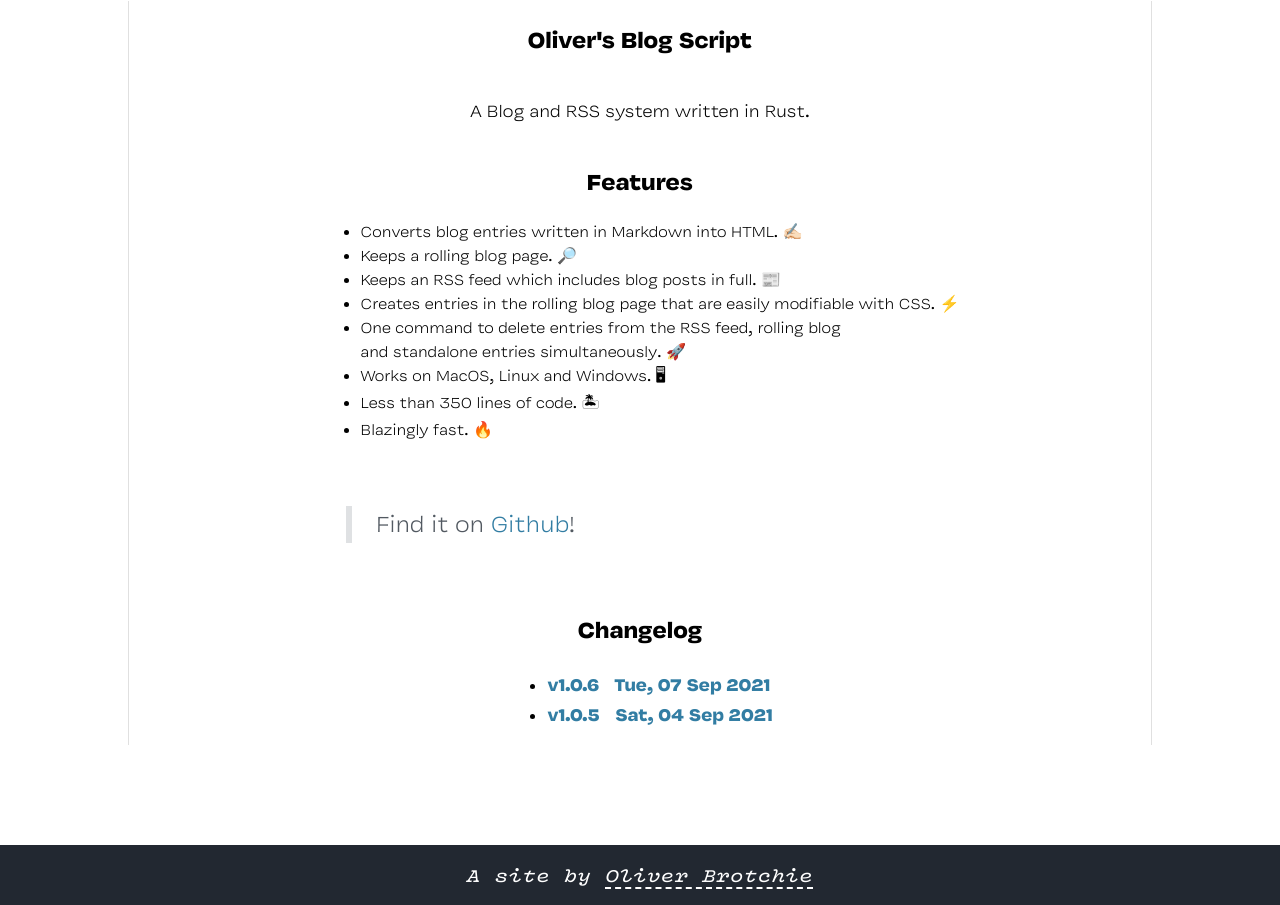
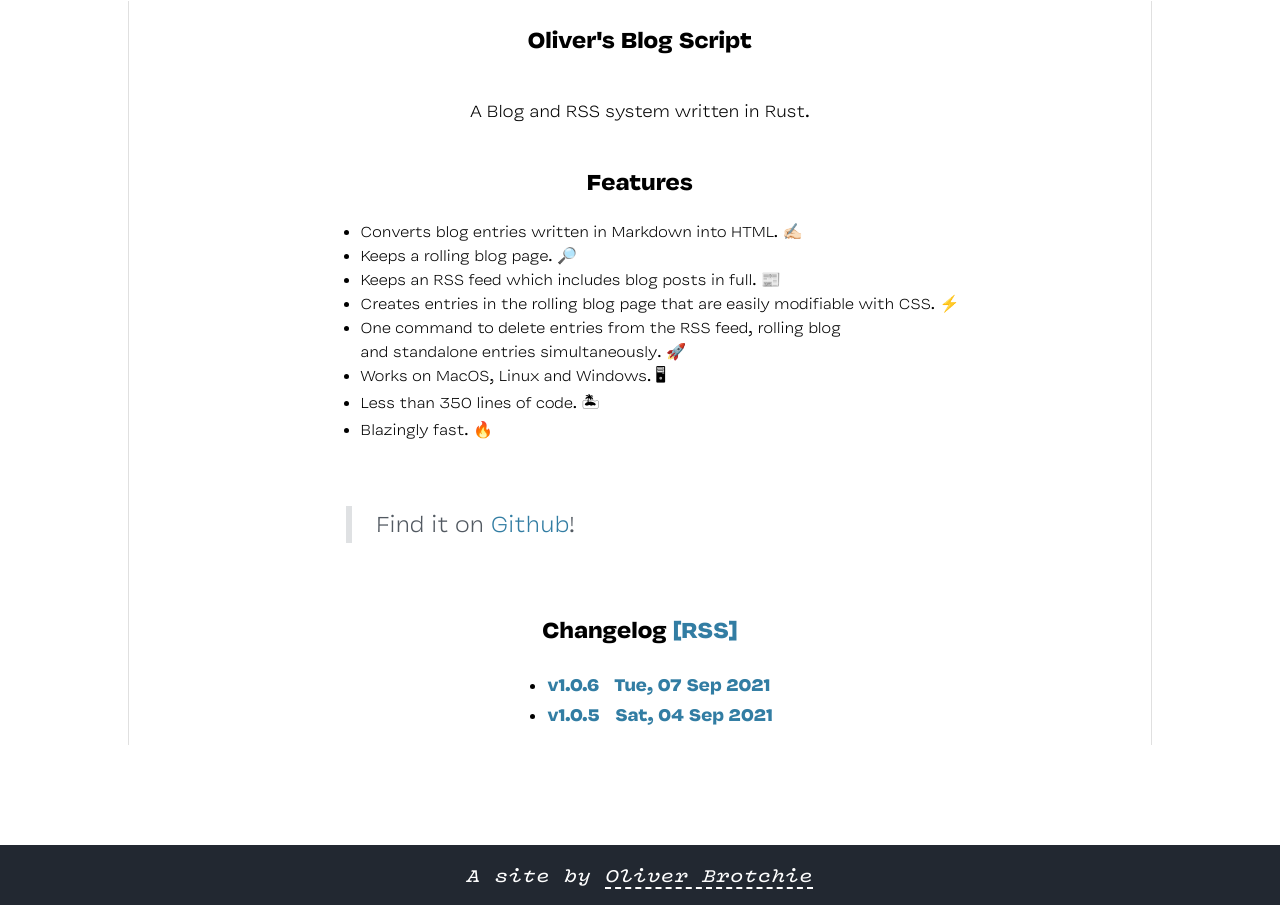
Before and after one commit to OliverBrotchie/ob, a plain HTML site: page docs/index.html in a window 1280 px wide. Shown: the part 349-1254 px from the top of the page. Drawn offline with Linux system fonts and the light colour scheme.

Commit message:
Update index.html

```diff
--- a/docs/index.html
+++ b/docs/index.html
@@ -47,7 +47,7 @@
 
 					<blockquote>Find it on <a href="https://github.com/OliverBrotchie/ob">Github</a>!</blockquote>
 
-					<h2>Changelog</h2>
+					<h2>Changelog <a href="https://github.com/OliverBrotchie/ob/rss.xml">[RSS]</a></h2>
 					<ul>
 						<!-- OB -->
 <li id='45100361942221'><a href='https://oliverbrotchie.github.io/ob/blog/45100361942221'><h3>v1.0.6</h3><span>by Oliver Brotchie </span><time datetime='Tue, 07 Sep 2021 02:10:02 +0000'>Tue, 07 Sep 2021</time></a></li>
```
